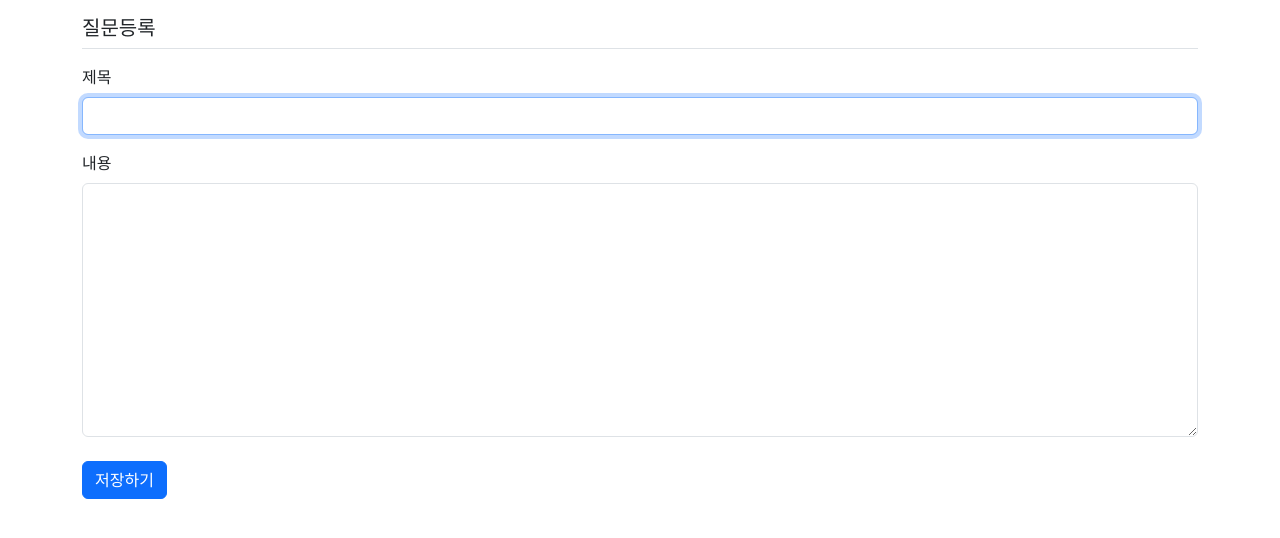
After one commit to codecodecode333/jump-to-spring, a Spring app: template src/main/resources/templates/question/question/write.html in a window 1280 px wide. The commit adds this page. Shown: the top 538 px of the page. Run offline with Thymeleaf, Linux system fonts and the light colour scheme; the template is opened without the code that fills it, so the values that code supplies are empty; some web fonts are replaced.

Commit message:
[018] feat(question): 질문 등록 폼과 저장 (GET·POST /questions/write)
작업 내용:
- QuestionService.create(subject, content)
- GET /questions/write 폼, POST /questions/write 저장 후 상세로 리다이렉트
- 목록에 질문 등록 버튼, write.html
- 폼/등록 테스트 2건

작업 이유:
- 교재 2-16 질문 등록 구현
- 같은 URL을 GET(폼)과 POST(처리)로 구분 (14168 26강)
- 등록 결과를 바로 확인하도록 상세 페이지로 이동

검증:
- 브라우저에서 질문 등록 후 /questions/3 상세 표시
- ./gradlew test 21건 통과

Refs: JSB 2-16 / 14168 3-7강, 26강

Co-Authored-By: Claude Opus 5.5 <noreply@anthropic.com>

```diff
--- a/src/main/java/com/mysite/sbb/domain/question/question/service/QuestionService.java
+++ b/src/main/java/com/mysite/sbb/domain/question/question/service/QuestionService.java
@@ -30,4 +30,9 @@ public class QuestionService {
         return questionRepository.findById(id)
                 .orElseThrow(() -> new DataNotFoundException("question not found: " + id));
     }
+
+    @Transactional // 쓰기 작업이므로 readOnly 가 아닌 트랜잭션
+    public Question create(String subject, String content) {
+        return questionRepository.save(new Question(subject, content));
+    }
 }
--- a/src/main/resources/templates/question/question/list.html
+++ b/src/main/resources/templates/question/question/list.html
@@ -25,6 +25,7 @@
         </tr>
         </tbody>
     </table>
+    <a th:href="@{/questions/write}" class="btn btn-primary">질문 등록하기</a>
 </div>
 </body>
 </html>
--- /dev/null
+++ b/src/main/resources/templates/question/question/write.html
@@ -0,0 +1,25 @@
+<!DOCTYPE html>
+<html lang="ko" xmlns:th="http://www.thymeleaf.org"
+      xmlns:layout="http://www.ultraq.net.nz/thymeleaf/layout"
+      layout:decorate="~{layout}">
+<head>
+    <title>질문 등록</title>
+</head>
+<body>
+<div layout:fragment="content" class="container">
+    <h5 class="my-3 border-bottom pb-2">질문등록</h5>
+    <!-- th:action 을 비워 두면 현재 URL(/questions/write)로 전송된다 -->
+    <form th:action method="post">
+        <div class="mb-3">
+            <label for="subject" class="form-label">제목</label>
+            <input type="text" name="subject" id="subject" class="form-control" autofocus>
+        </div>
+        <div class="mb-3">
+            <label for="content" class="form-label">내용</label>
+            <textarea name="content" id="content" class="form-control" rows="10"></textarea>
+        </div>
+        <input type="submit" value="저장하기" class="btn btn-primary my-2">
+    </form>
+</div>
+</body>
+</html>
```
Also changed, not shown: src/main/java/com/mysite/sbb/domain/question/question/controller/QuestionController.java (+18 -0 lines), README.md, 1 other file.
